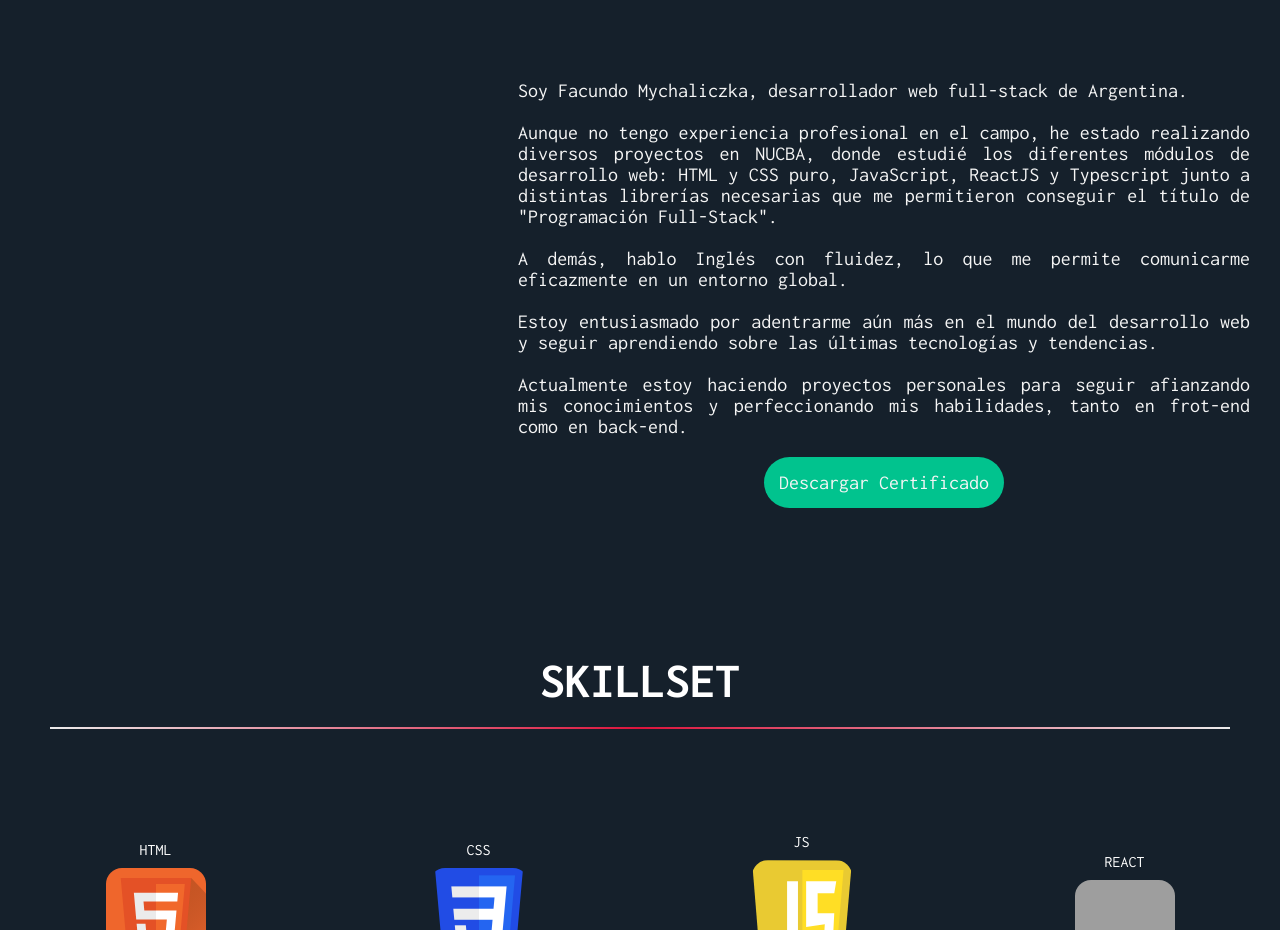
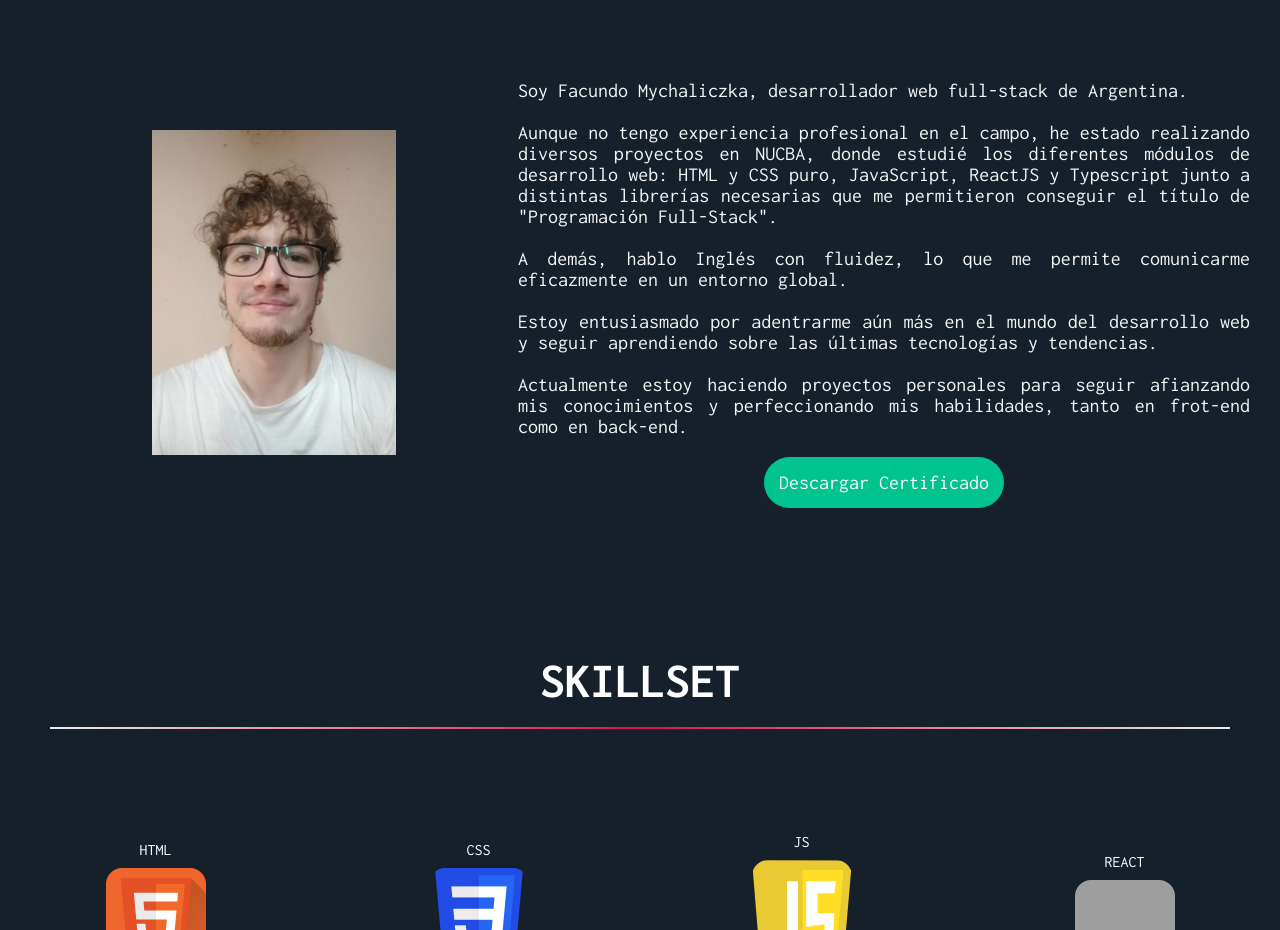
Before and after one commit to Facundo-Mychaliczka/Portafolio, a React (Vite) app: page / in a window 1280 px wide. Shown: the part 980-1910 px from the top of the page. Built offline with nearby package versions, Linux system fonts and the light colour scheme; grey boxes are pictures that could not be loaded.

Commit message:
addedAboutMeImage

```diff
--- a/src/assets/components/AboutMe/AboutMe.jsx
+++ b/src/assets/components/AboutMe/AboutMe.jsx
@@ -3,6 +3,7 @@ import { AboutMeContainer, AboutMeDescription, AboutMeDescriptionContainer, Abou
 import { useSelector } from 'react-redux'
 import { HR } from '../Hero/HeroStyles'
 import Certificado from "../../../../public/Certificado_Ondemand_Programación_Full_Stack.pdf"
+import AboutMeImage from "../../../../public/AboutMeImage.jpeg"
 
 const AboutMe = () => {
 
@@ -15,7 +16,7 @@ const AboutMe = () => {
       <HR/>
       <AboutMeContainer>
       <AboutMeImgContainer>
-        {/* <AboutMeImg src="../../../../public/CSSLogo.png" alt="" /> */}
+        <AboutMeImg src={AboutMeImage} alt="" />
       </AboutMeImgContainer>
 
           {language === "ES"
```
Also changed, not shown: public/AboutMeImage.jpeg (added), 1 other file (tests, documents, lock files or other folders).
